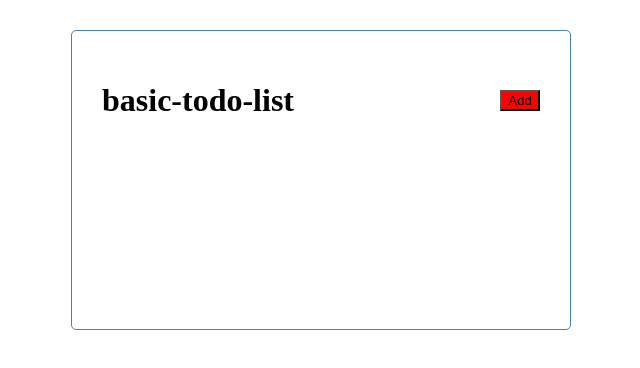
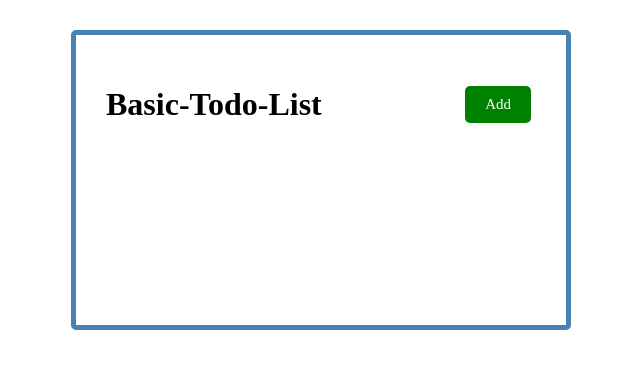
Before and after one commit to DattaAnupam/basic-todo-angular, an Angular app: page / in a window 1280 px wide. Shown: the top 368 px of the page, without its empty margins (319-959 px from the left). Built offline with nearby package versions, Linux system fonts and the light colour scheme.

Commit message:
feat event emitter

```diff
--- a/src/app/app.component.css
+++ b/src/app/app.component.css
@@ -15,12 +15,12 @@ body{
   margin: 30px auto;
   overflow: auto;
   min-height: 300px;
-  border: 1px solid steelblue;
+  border: 5px solid steelblue;
   padding: 30px;
   border-radius: 5px;
 }
 
-.btn{
+:host ::ng-deep .btn {
   display: inline-block;
   background: #000;
   color: #fff;
--- a/src/app/components/button/button.component.html
+++ b/src/app/components/button/button.component.html
@@ -1 +1 @@
-<button class="btn" [ngStyle]="{'background-color': color}">{{ text }}</button>
+<button class="btn" [ngStyle]="{'background-color': color}" (click)="onClick()">{{ text }}</button>
--- a/src/app/components/button/button.component.ts
+++ b/src/app/components/button/button.component.ts
@@ -1,4 +1,4 @@
-import { Component, OnInit, Input } from '@angular/core';
+import { Component, OnInit, Input, Output, EventEmitter } from '@angular/core';
 
 @Component({
   selector: 'app-button',
@@ -8,8 +8,13 @@ import { Component, OnInit, Input } from '@angular/core';
 export class ButtonComponent implements OnInit {
   @Input() text: string = '';
   @Input() color: string = '';
+  @Output() btnClick = new EventEmitter();
 
   constructor() {}
 
   ngOnInit(): void {}
+
+  onClick = () => {
+    this.btnClick.emit();
+  };
 }
--- a/src/app/components/header/header.component.html
+++ b/src/app/components/header/header.component.html
@@ -1,4 +1,4 @@
 <header>
   <h1>{{title}}</h1>
-  <app-button text="Add" color="red"></app-button>
+  <app-button text="Add" color="green" (btnClick)="toggleAddTask()"></app-button>
 </header>
--- a/src/app/components/header/header.component.ts
+++ b/src/app/components/header/header.component.ts
@@ -8,7 +8,11 @@ import { Component, OnInit } from '@angular/core';
 export class HeaderComponent implements OnInit {
   constructor() {}
 
-  title: string = 'basic-todo-list';
+  title: string = 'Basic-Todo-List';
 
   ngOnInit(): void {}
+
+  toggleAddTask = () => {
+    console.log('toggle');
+  };
 }
```
